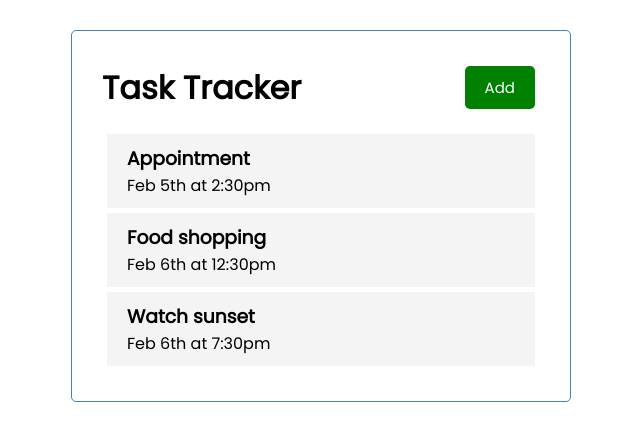
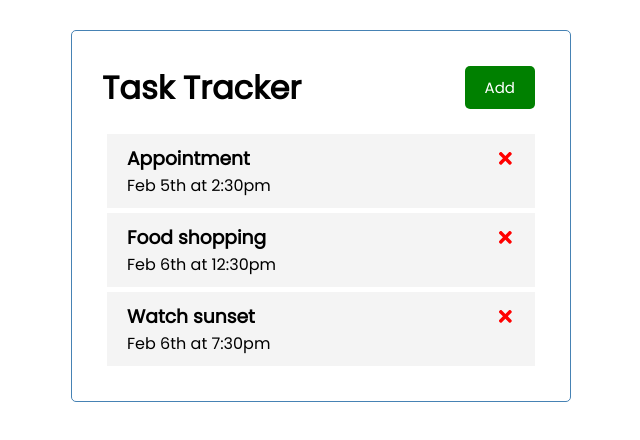
Before and after one commit to JRomanov/React-Task-Tracker, a React (Create React App) app: page / in a window 1280 px wide. Shown: the top 440 px of the page, without its empty margins (319-959 px from the left). Built offline with nearby package versions, Linux system fonts and the light colour scheme.

Commit message:
Imported React icons, implenting progess of delete function/component, and added icons to delete a taskfrom the task list.

```diff
--- a/package.json
+++ b/package.json
@@ -8,6 +8,7 @@
     "@testing-library/user-event": "^13.5.0",
     "react": "^17.0.2",
     "react-dom": "^17.0.2",
+    "react-icons": "^4.3.1",
     "react-scripts": "5.0.0",
     "web-vitals": "^2.1.4"
   },
--- a/src/App.js
+++ b/src/App.js
@@ -25,10 +25,15 @@ function App() {
             reminder: false
         }
     ])
+
+  const deleteTask = (id) => {
+
+  }
+
   return (
     <div className="container">
       <Header/>
-      <Tasks tasks={tasks}/>
+      <Tasks tasks={tasks} onDelete = {deleteTask}/>
     </div>
   );
 }
--- a/src/components/Task.js
+++ b/src/components/Task.js
@@ -1,8 +1,9 @@
+import { FaTimes } from 'react-icons/fa'
 
-const Task = ( {task} ) => {
+const Task = ( {task, onDelete} ) => {
   return (
     <div className="task">
-        <h3>{task.text}</h3>
+        <h3>{task.text} <FaTimes style={{ color: "red", cursor: "pointer"}} onClick={onDelete} /></h3>
         <p>{task.day}</p>
     </div>
   )
--- a/src/components/Tasks.js
+++ b/src/components/Tasks.js
@@ -1,10 +1,10 @@
 import Task from "./Task"
 
-const Tasks = ({tasks}) => {
+const Tasks = ({tasks, onDelete}) => {
 
     return (
         <>
-            {tasks.map((task) => (<Task key={task.id} task={task} />))}
+            {tasks.map((task) => (<Task key={task.id} task={task} onDelete={onDelete} />))}
         </>
     )
 }
```
Also changed, not shown: 1 other file (tests, documents, lock files or other folders).
